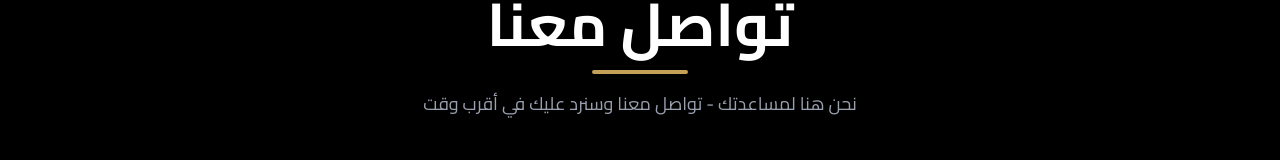
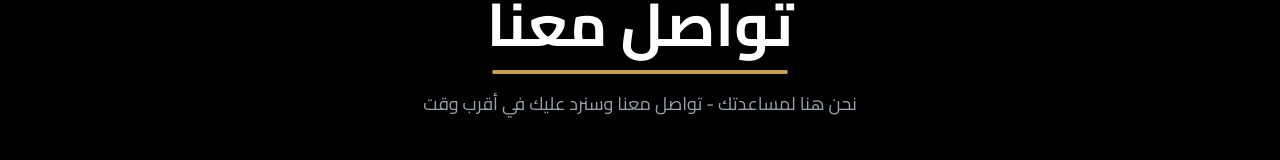
Before and after one commit to abdulrahmaneltahrawi-svg/shomoul-group, a React (Vite) app: page /contact in a window 1280 px wide. Shown: the part 150-310 px from the top of the page. Built offline with nearby package versions, Linux system fonts and the light colour scheme.

Commit message:
test vercel

```diff
--- a/src/pages/contact.jsx
+++ b/src/pages/contact.jsx
@@ -70,7 +70,7 @@
       <div className="bg-black text-white py-20">
         <div className="max-w-4xl mx-auto px-6 text-center">
           <h1 className="text-5xl md:text-6xl font-bold mb-4">تواصل معنا</h1>
-          <div className="w-24 h-1 bg-[#c5a059] mx-auto mb-4 rounded-full"></div>
+          <div className="w-74 h-1 bg-[#c5a059] mx-auto mb-4 rounded-full"></div>
           <p className="text-gray-400 text-lg max-w-2xl mx-auto">
             نحن هنا لمساعدتك - تواصل معنا وسنرد عليك في أقرب وقت
           </p>
--- a/vite.config.js
+++ b/vite.config.js
@@ -6,7 +6,5 @@
   const env = loadEnv(mode, process.cwd(), '');
   return {
     plugins: [react(), tailwindcss()],
-    // إذا كنت في وضع الإنتاج (Build) استخدم المسار، وإذا كنت في وضع التطوير استخدم الجذر
-    base: mode === 'production' ? '/shomoul-group/' : '/',
   }
 })
```
